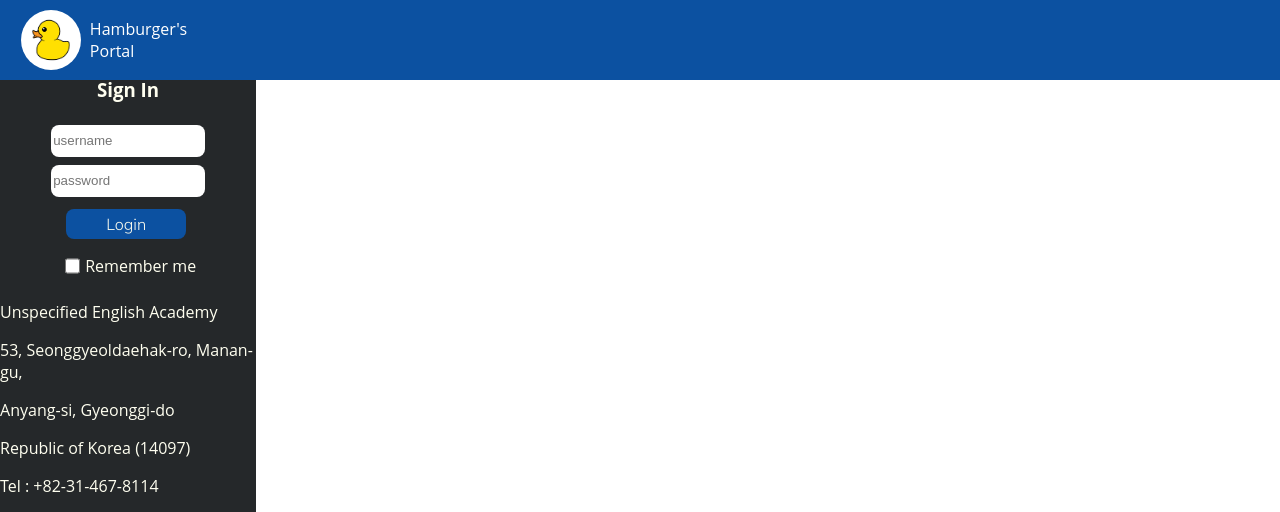
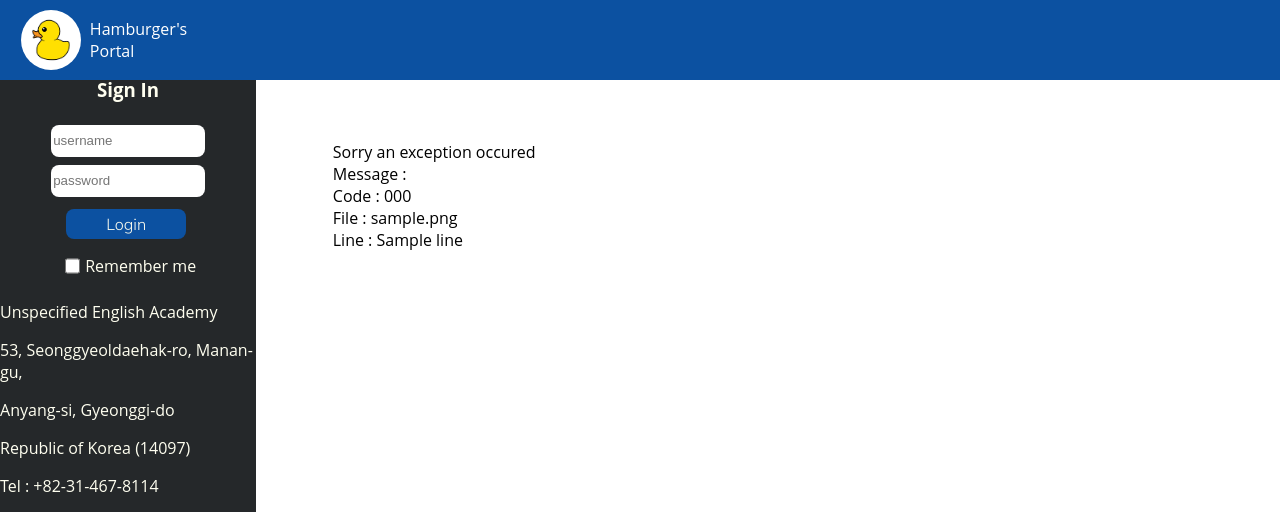
Before and after one commit to mahier8/batch14-project, a PHP site: template view/exceptionView.php in a window 1280 px wide. Shown: the top 512 px of the page. Run offline with PHP 8.4, Linux system fonts and the light colour scheme; the template is opened without the code that fills it: most values are stand-ins (such as "Sample title", 1, 10 or a date in 2020); data that the repository does not hold is empty; some libraries are stand-ins or nearby versions; some web fonts are replaced.

Commit message:
Fixed error view and post database link

```diff
--- a/model/CourseManager.php
+++ b/model/CourseManager.php
@@ -75,7 +75,7 @@ class CourseManager extends Manager {
 
 
     public function getPosts($id) {
-        $response = $this->_connexion->query("SELECT id, course_id, type, title, post_date, content, due_date, file1_name, file1_type, file1_link, file2_name, file2_type, file2_link, file3_name, file3_type, file3_link FROM post WHERE course_id = '$id' ORDER BY date DESC");
+        $response = $this->_connexion->query("SELECT id, course_id, type, title, post_date, content, due_date, file1_name, file1_type, file1_link, file2_name, file2_type, file2_link, file3_name, file3_type, file3_link FROM post WHERE course_id = '$id' ORDER BY post_date DESC");
         $posts = $response-> fetchAll(PDO::FETCH_ASSOC);
         $response->closeCursor();
         return $posts;
--- a/public/styles/style.css
+++ b/public/styles/style.css
@@ -49,6 +49,12 @@ a {
     text-decoration:none;
 }
 
+.exception {
+    display:flex;
+    margin-left: 6%;
+    margin-top: 10%;
+    flex-direction:column;
+}
 
 
 /* ////////////////////////////////////////////////////////// */
--- a/view/exceptionView.php
+++ b/view/exceptionView.php
@@ -1,9 +1,11 @@
 <?php $title = "Exception!"; ?>
 <?php ob_start();?>
-    <div>Sorry an exception occured</div>
-    <div>Message : <?= $msg;?></div>
-    <div>Code : <?= $code;?></div>
-    <div>File : <?= $file;?></div>
-    <div>Line : <?= $line;?> </div>
+    <div class="exception">
+        <div>Sorry an exception occured</div>
+        <div>Message : <?= $msg;?></div>
+        <div>Code : <?= $code;?></div>
+        <div>File : <?= $file;?></div>
+        <div>Line : <?= $line;?> </div>
+    </div>
 <?php $content = ob_get_clean();?>
 <?php require("template.php");?>
```
